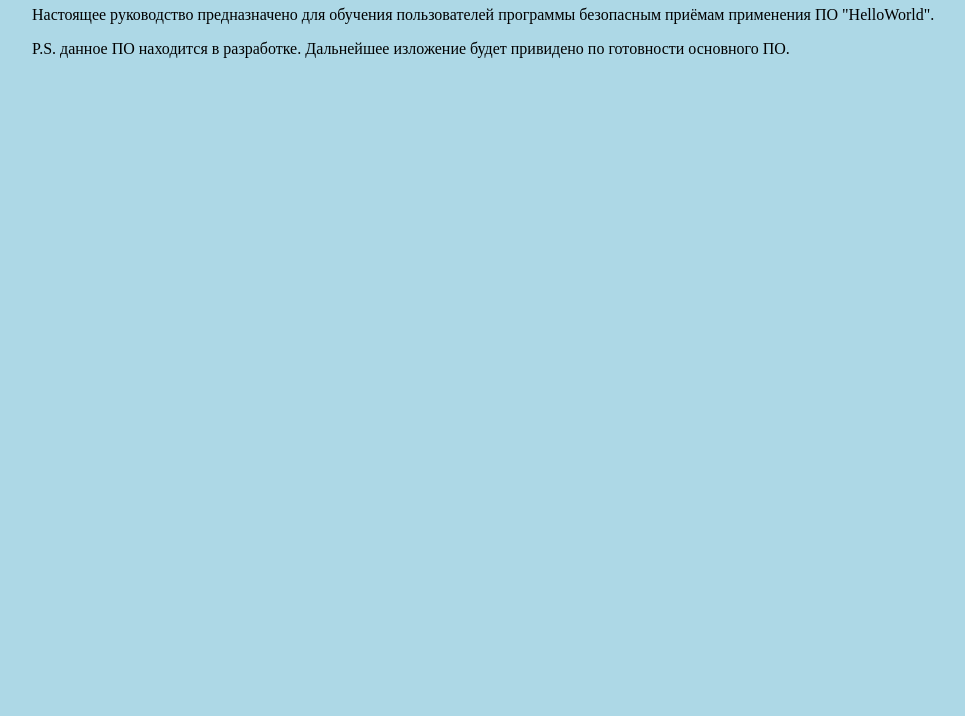
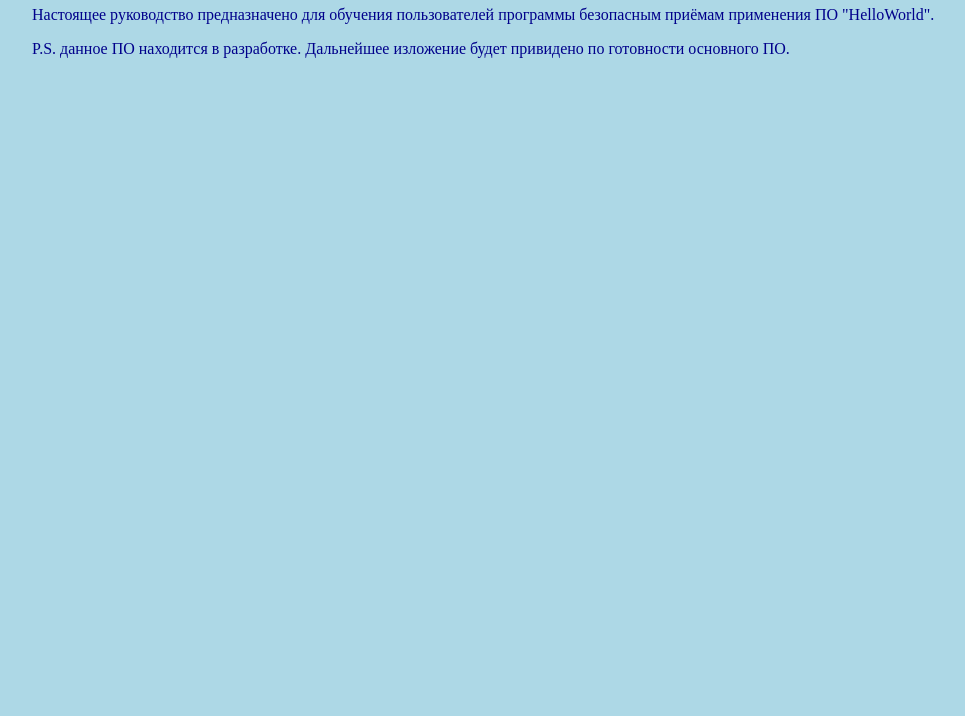
Before and after one commit to KateNaydina/CYRPO_LR2, a plain HTML site: page Hello/index.html in a window 1280 px wide. Shown: the part 84-800 px from the top of the page, without its empty margins (128-1093 px from the left). Drawn offline with Linux system fonts and the light colour scheme.

Commit message:
Изменили цвет текста

```diff
--- a/Hello/style.css
+++ b/Hello/style.css
@@ -4,7 +4,7 @@ body
     height: 30em;
 
     background-color:lightblue;
-    color:black;
+    color:darkblue;
 
     margin: 2em auto;
     overflow:auto;
```
